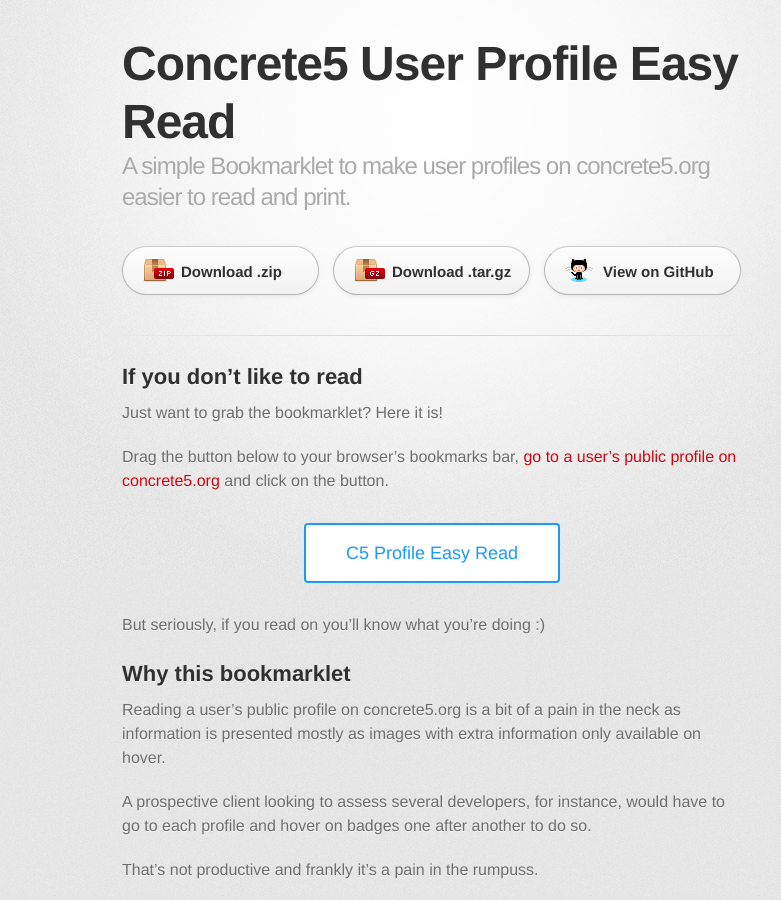
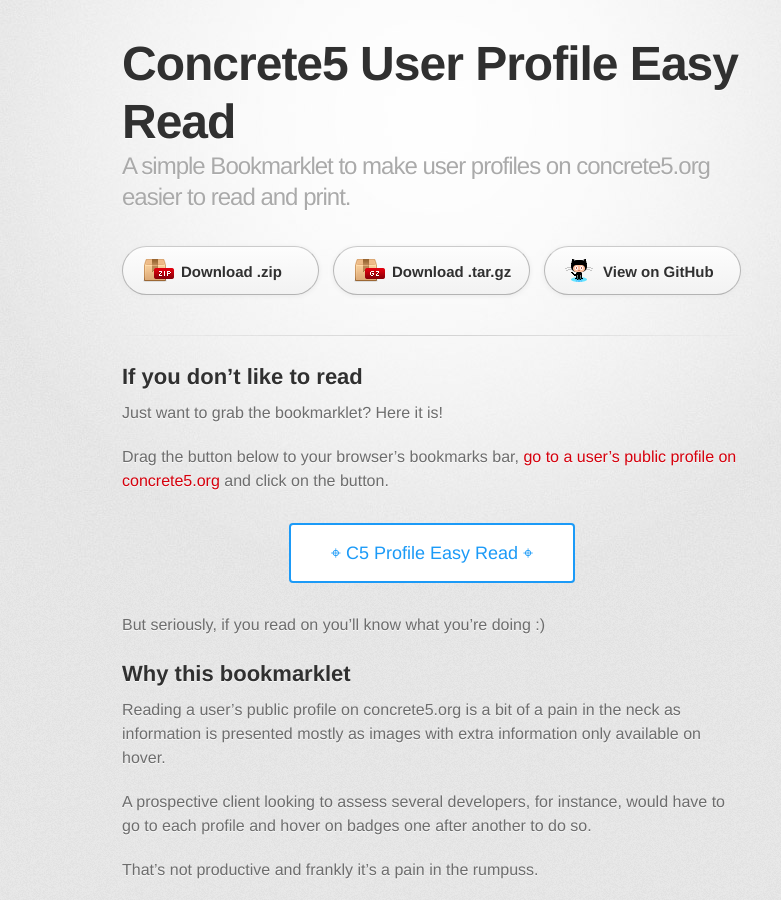
Before and after one commit to mnakalay/Concrete5-Profile-Easy-Read, a Jekyll site: the page built from docs/index.md, in a window 1280 px wide and 900 px high. Shown: the whole window, without its empty margins (208-989 px from the left). Built offline with Jekyll 4.4.1, drawn with Linux system fonts in a browser that asks for light colours; some web fonts are replaced; our own code applies the rules of GitHub Pages for plain Markdown files.

Commit message:
added icons

```diff
--- a/docs/index.md
+++ b/docs/index.md
@@ -8,7 +8,7 @@ Just want to grab the bookmarklet? Here it is!
 Drag the button below to your browser's bookmarks bar, [go to a user's public profile on concrete5.org](https://www.concrete5.org/profile/-/view/75201/) and click on the button.
 
 <div class="bookmarklet">
-  <a href="javascript:void function(){function a(a,b,c,d){if('js'==b){var e=document.createElement('script');e.type='text/javascript'}else if('css'==b){var e=document.createElement('link');e.rel='stylesheet',e.type='text/css'}'undefined'!=typeof e&&(0!=d&&(e.readyState?e.onreadystatechange=function(){'loaded'!=e.readyState&&'complete'!=e.readyState||(e.onreadystatechange=null,d())}:e.onload=function(){d()}),'js'==b?e.src=a:'css'==b&&(e.href=a),document.getElementsByTagName(c)[0].appendChild(e))}a('//rawgit.com/mnakalay/Concrete5-Profile-Easy-Read/master/c5-profile-easy-read.min.css?'+Math.random(),'css','body',function(){a('//rawgit.com/mnakalay/Concrete5-Profile-Easy-Read/master/c5-profile-easy-read.min.js?'+Math.random(),'js','body',!1)})}();" onclick="javascript:void(0)">C5 Profile Easy Read</a>
+  <a href="javascript:void function(){function a(a,b,c,d){if('js'==b){var e=document.createElement('script');e.type='text/javascript'}else if('css'==b){var e=document.createElement('link');e.rel='stylesheet',e.type='text/css'}'undefined'!=typeof e&&(0!=d&&(e.readyState?e.onreadystatechange=function(){'loaded'!=e.readyState&&'complete'!=e.readyState||(e.onreadystatechange=null,d())}:e.onload=function(){d()}),'js'==b?e.src=a:'css'==b&&(e.href=a),document.getElementsByTagName(c)[0].appendChild(e))}a('//rawgit.com/mnakalay/Concrete5-Profile-Easy-Read/master/c5-profile-easy-read.min.css?'+Math.random(),'css','body',function(){a('//rawgit.com/mnakalay/Concrete5-Profile-Easy-Read/master/c5-profile-easy-read.min.js?'+Math.random(),'js','body',!1)})}();" onclick="javascript:void(0)"><span class="bk-icon">&target;&nbsp;</span>C5 Profile Easy Read<span class="bk-icon">&nbsp;&target;</span></a>
 </div>
 
 But seriously, if you read on you'll know what you're doing :)
@@ -61,7 +61,7 @@ Navigate to any user's public profile page on concrete5.org and then click the b
 Instantly the page will be easier to read and ready to print.
 
 <div class="bookmarklet">
-  <a href="javascript:void function(){function a(a,b,c,d){if('js'==b){var e=document.createElement('script');e.type='text/javascript'}else if('css'==b){var e=document.createElement('link');e.rel='stylesheet',e.type='text/css'}'undefined'!=typeof e&&(0!=d&&(e.readyState?e.onreadystatechange=function(){'loaded'!=e.readyState&&'complete'!=e.readyState||(e.onreadystatechange=null,d())}:e.onload=function(){d()}),'js'==b?e.src=a:'css'==b&&(e.href=a),document.getElementsByTagName(c)[0].appendChild(e))}a('//rawgit.com/mnakalay/Concrete5-Profile-Easy-Read/master/c5-profile-easy-read.min.css?'+Math.random(),'css','body',function(){a('//rawgit.com/mnakalay/Concrete5-Profile-Easy-Read/master/c5-profile-easy-read.min.js?'+Math.random(),'js','body',!1)})}();" onclick="javascript:void(0)">C5 Profile Easy Read</a>
+  <a href="javascript:void function(){function a(a,b,c,d){if('js'==b){var e=document.createElement('script');e.type='text/javascript'}else if('css'==b){var e=document.createElement('link');e.rel='stylesheet',e.type='text/css'}'undefined'!=typeof e&&(0!=d&&(e.readyState?e.onreadystatechange=function(){'loaded'!=e.readyState&&'complete'!=e.readyState||(e.onreadystatechange=null,d())}:e.onload=function(){d()}),'js'==b?e.src=a:'css'==b&&(e.href=a),document.getElementsByTagName(c)[0].appendChild(e))}a('//rawgit.com/mnakalay/Concrete5-Profile-Easy-Read/master/c5-profile-easy-read.min.css?'+Math.random(),'css','body',function(){a('//rawgit.com/mnakalay/Concrete5-Profile-Easy-Read/master/c5-profile-easy-read.min.js?'+Math.random(),'js','body',!1)})}();" onclick="javascript:void(0)"><span class="bk-icon">&target;&nbsp;</span>C5 Profile Easy Read<span class="bk-icon">&nbsp;&target;</span></a>
 </div>
 
 You can [try it on my profile (mnakalay)](https://www.concrete5.org/profile/-/view/75201/) if you want :)
```
